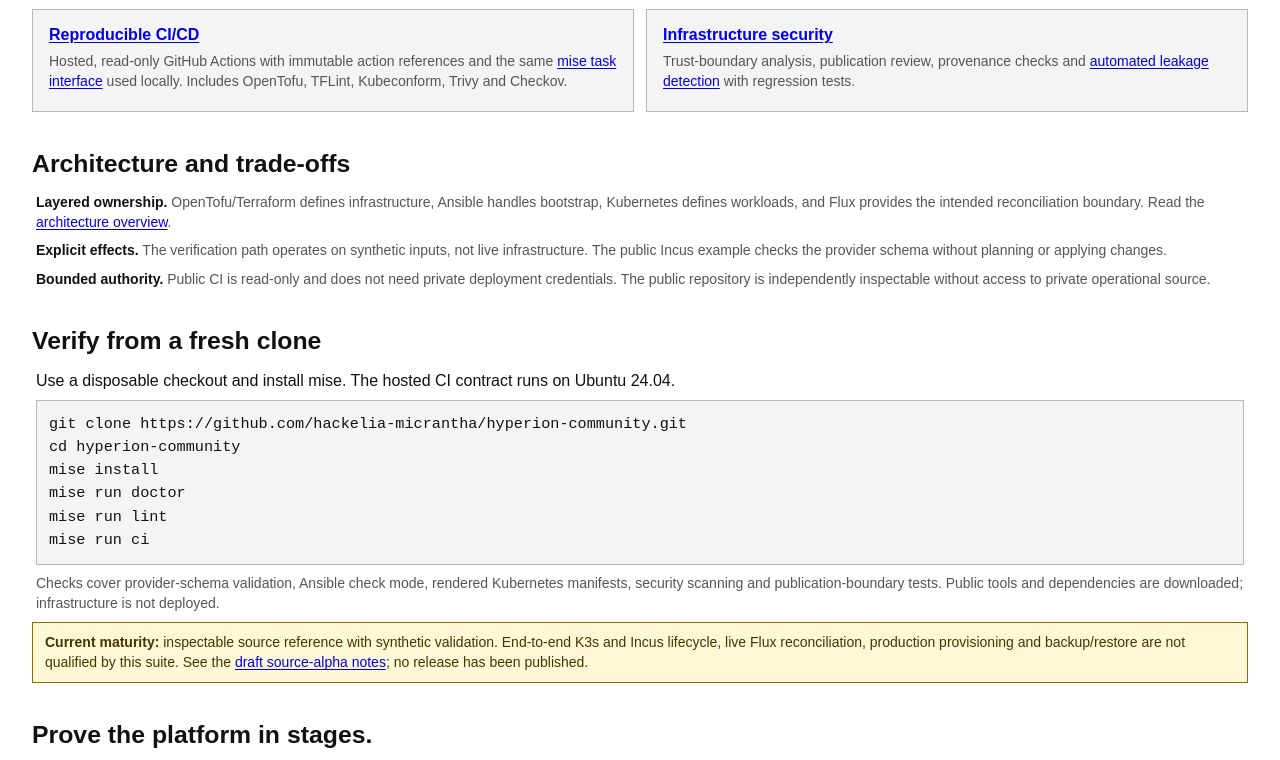
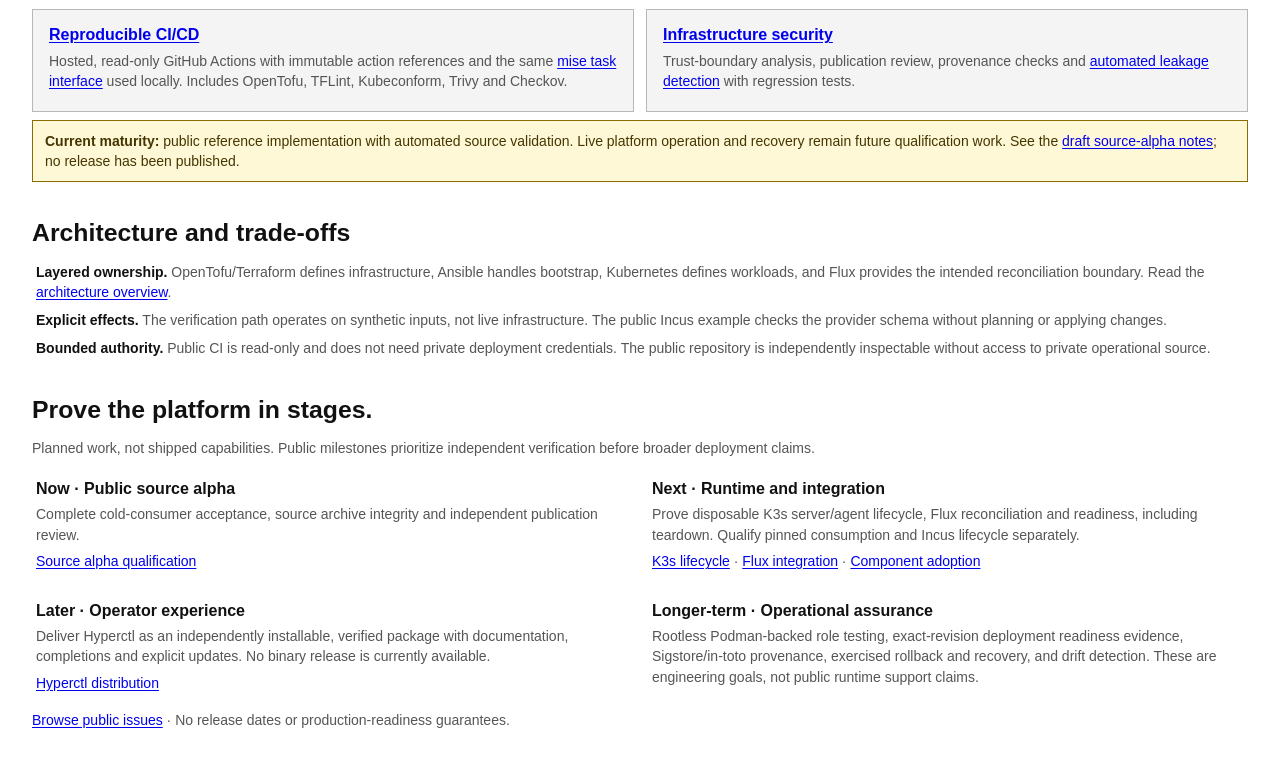
Before and after one commit to hackelia-micrantha/hyperion-community, a plain HTML site: page web/index.html in a window 1280 px wide. Shown: the part 747-1507 px from the top of the page. Drawn offline with Linux system fonts and the light colour scheme.

Commit message:
docs(web): remove developer setup walkthrough from hiring landing page

```diff
--- a/web/index.html
+++ b/web/index.html
@@ -89,8 +89,6 @@
     .list strong { color: var(--phyllotaxis-color-text); }
     .status-callout { margin: .5rem .5rem 0; padding: .6rem .75rem; border: 1px solid #8b6d00; background: #fff8d6; color: #443600; font-size: .875rem; }
     .status-callout p { margin: 0; }
-    pre { max-width: 100%; overflow-x: auto; padding: .75rem; margin: .5rem .75rem; border: 1px solid var(--phyllotaxis-color-border); background: var(--phyllotaxis-color-surface); }
-    #verification > .lead { padding-inline: .75rem; }
     footer { display: flex; justify-content: space-between; align-items: baseline; gap: 1rem; padding-block: 1rem; margin-top: 1rem; color: var(--phyllotaxis-color-text-muted); font-size: .8125rem; }
     @media (max-width: 760px) {
       .topbar, footer { align-items: flex-start; flex-direction: column; }
@@ -98,12 +96,12 @@
       .hero, .grid { grid-template-columns: minmax(0, 1fr); }
     }
     @media (prefers-reduced-motion: reduce) { .card { transition: none; } }
-    @media (forced-colors: active) { .action, .model, .status-callout, pre, #implementation .card { border: 1px solid CanvasText; } }
+    @media (forced-colors: active) { .action, .model, .status-callout, #implementation .card { border: 1px solid CanvasText; } }
   </style>
 </head>
 <body>
 <div class="page">
-  <div class="topbar"><a class="brand" href="#top"><span class="mark" aria-hidden="true">Hy</span>Hyperion Community</a><nav class="nav" aria-label="Primary"><a href="#implementation">Engineering</a><a href="#scope">Architecture</a><a href="#verification">Verification</a><a href="#boundary">Security</a><a href="#roadmap">Roadmap</a></nav></div>
+  <div class="topbar"><a class="brand" href="#top"><span class="mark" aria-hidden="true">Hy</span>Hyperion Community</a><nav class="nav" aria-label="Primary"><a href="#implementation">Engineering</a><a href="#scope">Architecture</a><a href="#boundary">Security</a><a href="#roadmap">Roadmap</a></nav></div>
   <main id="top">
     <header class="hero">
       <div>
@@ -130,24 +128,14 @@
       <div class="card"><h3><a href="https://github.com/hackelia-micrantha/hyperion-community/tree/main/k8s/flux">GitOps delivery</a></h3><p>Pinned Flux tooling and documented immutable-source consumption. Reconciliation into a live cluster is not yet qualified by the public suite.</p></div>
       <div class="card"><h3><a href="https://github.com/hackelia-micrantha/hyperion-community/blob/main/.github/workflows/ci.yml">Reproducible CI/CD</a></h3><p>Hosted, read-only GitHub Actions with immutable action references and the same <a href="https://github.com/hackelia-micrantha/hyperion-community/blob/main/mise.toml">mise task interface</a> used locally. Includes OpenTofu, TFLint, Kubeconform, Trivy and Checkov.</p></div>
       <div class="card"><h3><a href="https://github.com/hackelia-micrantha/hyperion-community/blob/main/docs/security/threat-model.md">Infrastructure security</a></h3><p>Trust-boundary analysis, publication review, provenance checks and <a href="https://github.com/hackelia-micrantha/hyperion-community/blob/main/scripts/publication_audit.py">automated leakage detection</a> with regression tests.</p></div>
-    </div></section>
+    </div>
+      <div class="status-callout"><p><strong>Current maturity:</strong> public reference implementation with automated source validation. Live platform operation and recovery remain future qualification work. See the <a href="https://github.com/hackelia-micrantha/hyperion-community/blob/main/docs/releases/v0.1.0-alpha.1.md">draft source-alpha notes</a>; no release has been published.</p></div>
+    </section>
     <section id="scope"><h2 class="section-title">Architecture and trade-offs</h2><div class="list">
       <p><strong>Layered ownership.</strong> OpenTofu/Terraform defines infrastructure, Ansible handles bootstrap, Kubernetes defines workloads, and Flux provides the intended reconciliation boundary. Read the <a href="https://github.com/hackelia-micrantha/hyperion-community/blob/main/docs/architecture/README.md">architecture overview</a>.</p>
       <p><strong>Explicit effects.</strong> The verification path operates on synthetic inputs, not live infrastructure. The public Incus example checks the provider schema without planning or applying changes.</p>
       <p><strong>Bounded authority.</strong> Public CI is read-only and does not need private deployment credentials. The public repository is independently inspectable without access to private operational source.</p>
     </div></section>
-    <section id="verification"><h2 class="section-title">Verify from a fresh clone</h2>
-      <p class="lead">Use a disposable checkout and install mise. The hosted CI contract runs on Ubuntu 24.04.</p>
-      <pre><code>git clone https://github.com/hackelia-micrantha/hyperion-community.git
-cd hyperion-community
-mise install
-mise run doctor
-mise run lint
-mise run ci</code></pre>
-      <div class="list"><p>Checks cover provider-schema validation, Ansible check mode, rendered Kubernetes manifests, security scanning and publication-boundary tests. Public tools and dependencies are downloaded; infrastructure is not deployed.</p>
-      </div>
-      <div class="status-callout"><p><strong>Current maturity:</strong> inspectable source reference with synthetic validation. End-to-end K3s and Incus lifecycle, live Flux reconciliation, production provisioning and backup/restore are not qualified by this suite. See the <a href="https://github.com/hackelia-micrantha/hyperion-community/blob/main/docs/releases/v0.1.0-alpha.1.md">draft source-alpha notes</a>; no release has been published.</p></div>
-    </section>
     <section id="roadmap">
       <h2 class="section-title">Prove the platform in stages.</h2>
       <p class="section-intro">Planned work, not shipped capabilities. Public milestones prioritize independent verification before broader deployment claims.</p>
```
